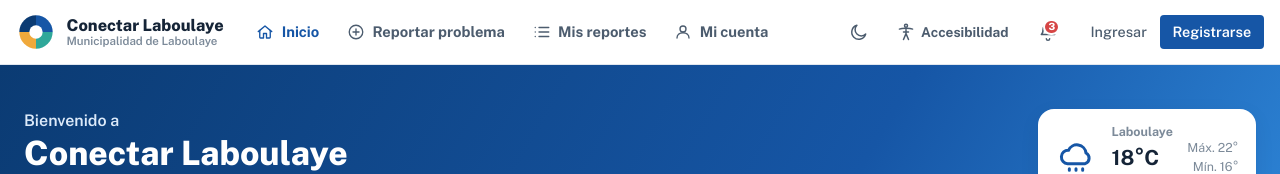
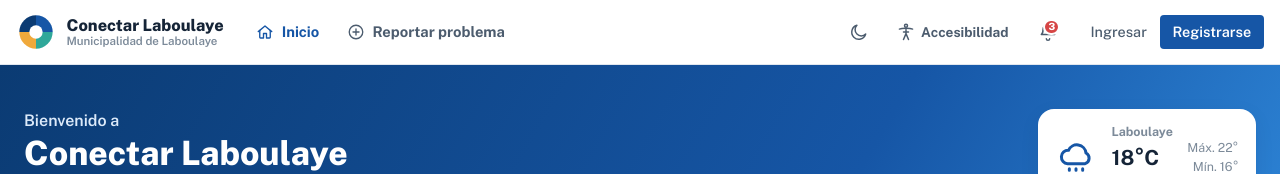
Before and after one commit to lucioreinaudi/ProyectoFinalIntegrador2doSemestre_Front, a React (Vite) app: page / in a window 1280 px wide. Shown: the top 174 px of the page. Built offline with nearby package versions, Linux system fonts and the light colour scheme; no server answers.

Commit message:
Mis reportes ahora solo aparece si hay sesion iniciada y Mi cuenta se saco del menu de navegacion porque ya estaba duplicado

```diff
--- a/src/components/TopBar.jsx
+++ b/src/components/TopBar.jsx
@@ -45,12 +45,13 @@ const TopBar = () => {
                     <NavLink to="/reporte" className={({ isActive }) => isActive ? 'active-link' : ''}>
                         <Icon name="plus" size={18} /><span>Reportar problema</span>
                     </NavLink>
-                    <NavLink to="/mis-reportes" className={({ isActive }) => isActive ? 'active-link' : ''}>
-                        <Icon name="list" size={18} /><span>Mis reportes</span>
-                    </NavLink>
-                    <NavLink to="/cuenta" className={({ isActive }) => isActive ? 'active-link' : ''}>
-                        <Icon name="user" size={18} /><span>Mi cuenta</span>
-                    </NavLink>
+                    {estaLogueado && (
+                        <NavLink to="/mis-reportes" className={({ isActive }) => isActive ? 'active-link' : ''}>
+                            <Icon name="list" size={18} /><span>Mis reportes</span>
+                        </NavLink>
+                    )}
+                    {/* "Mi cuenta" ya no va aca: queda solo el de "Hola, {nombre}" de mas abajo,
+                        que apunta a la misma ruta (/cuenta) y ya depende de la sesion. */}
                 </nav>
 
                 {/* ACCIONES RAPIDAS */}
```
